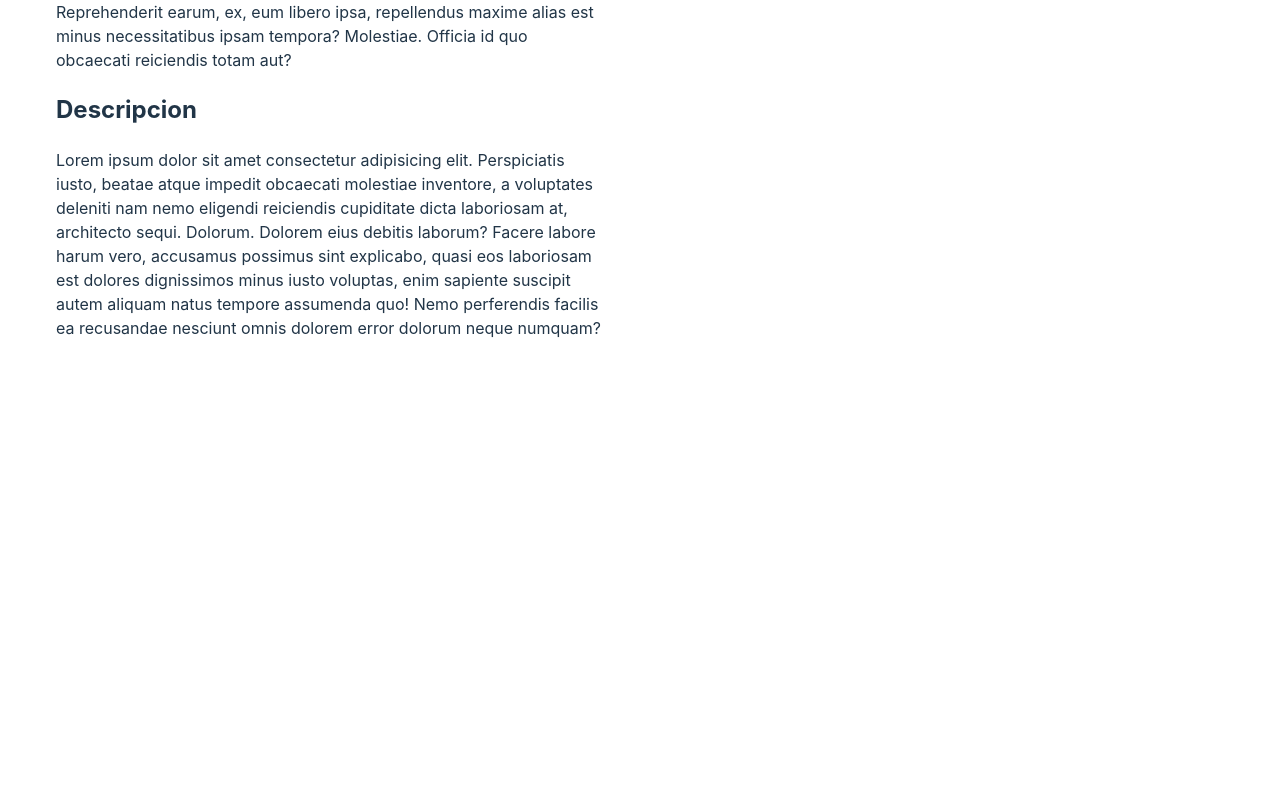
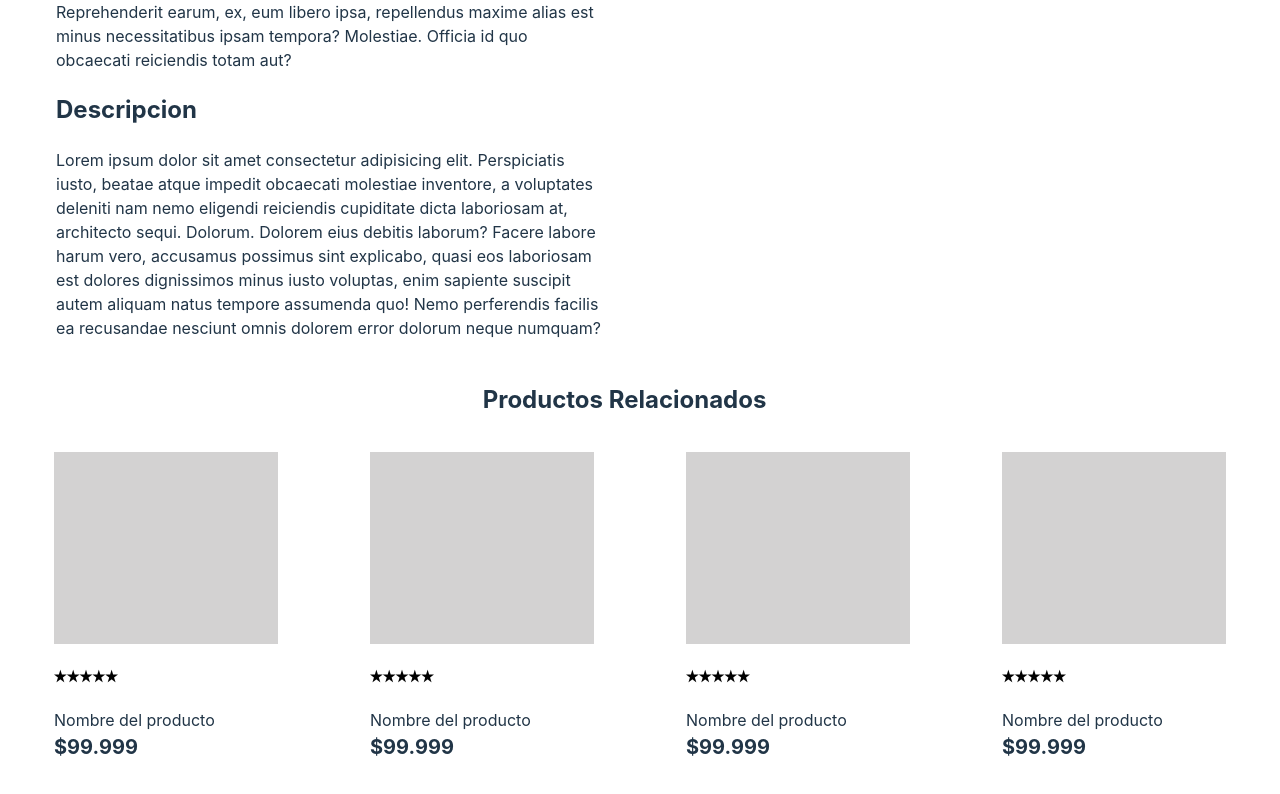
Before and after one commit to jrivas0710/Ventoverso_2, a React (Vite) app: page / in a window 1280 px wide. Shown: the part 1204-1998 px from the top of the page. Before the commit the page ends 1560 px from the top, so only its background shows below. Built offline with nearby package versions, Linux system fonts and the light colour scheme.

Commit message:
argegue componente productos relacionados

```diff
--- /dev/null
+++ b/src/components/productosRelacionados/ProductosRelacionados.css
@@ -0,0 +1,65 @@
+
+
+
+
+.productosRelacionados{
+
+    display: flex;
+    width: 100%;
+    justify-content: space-around;
+    position: relative;
+    padding-top: 3rem;
+    margin-bottom: 4rem;
+    position: relative;
+    margin-top: 4rem;
+
+
+}
+
+.productos-relacionados > div {
+
+    height: 13rem;
+    width: 15rem;
+    margin-top: 2rem;
+
+}
+
+.producto{
+    background-color: rgb(211, 210, 210);
+    height: 12rem;
+    width: 14rem;
+
+
+}
+
+
+.ranking{
+
+    width: 4rem;
+    height: 4rem;
+    margin: 0;
+    padding: 0;
+}
+
+.nombre-producto{
+
+    text-align: start;
+
+}
+.precio{
+    font-size: 20px;
+    font-weight: bold;
+
+}
+
+.nombre-precio-ranking{
+    display: flex;
+    flex-direction: column;
+}
+
+.texto-productos-relacionados{
+    position: absolute;
+    bottom: 96%;
+    right: 40%;
+    margin: 0 auto
+}
--- /dev/null
+++ b/src/components/productosRelacionados/ProductosRelacionados.tsx
@@ -0,0 +1,55 @@
+import './ProductosRelacionados.css'
+
+
+export const ProductosRelacionados= () => {
+
+    return (
+        <>
+
+
+            <div className='productosRelacionados'>
+
+
+
+                    <h2 className='texto-productos-relacionados'>Productos Relacionados</h2>
+
+                <div>
+                    <div className='producto'></div>
+                    <div className='nombre-precio-ranking'>
+                        <img src="images/estrellas.png" alt="ranking" className='ranking' />
+                        <span className='nombre-producto'>Nombre del producto</span>
+                        <span className='precio'>$99.999</span>
+                    </div>
+                </div>
+
+                <div>
+                    <div className='producto'></div>
+                    <div className='nombre-precio-ranking'>
+                        <img src="images/estrellas.png" alt="ranking" className='ranking' />
+                        <span className='nombre-producto'>Nombre del producto</span>
+                        <span className='precio'>$99.999</span>
+                    </div>
+                </div>
+
+                <div>
+                    <div className='producto'></div>
+                    <div className='nombre-precio-ranking'>
+                        <img src="images/estrellas.png" alt="ranking" className='ranking' />
+                        <span className='nombre-producto'>Nombre del producto</span>
+                        <span className='precio'>$99.999</span>
+                    </div>
+                </div>
+
+                <div>
+                    <div className='producto'></div>
+                    <div className='nombre-precio-ranking'>
+                        <img src="images/estrellas.png" alt="ranking" className='ranking' />
+                        <span className='nombre-producto'>Nombre del producto</span>
+                        <span className='precio'>$99.999</span>
+                    </div>
+                </div>
+
+
+            </div>
+        </>)
+}
--- a/src/pages/PaginaProducto.tsx
+++ b/src/pages/PaginaProducto.tsx
@@ -5,6 +5,7 @@ import './PaginaProducto.css'
 import { Header } from "../components/header/Header"
 import { ImagenesProducto } from "../components/imagenesProducto/ImagenesProducto"
 import { DetalleProducto } from "../components/detalleProducto/DetalleProducto"
+import { ProductosRelacionados } from "../components/productosRelacionados/ProductosRelacionados"
 
 
 
@@ -19,6 +20,7 @@ export const PaginaProducto= () => {
     <EncabezadoProducto/>
     <ImagenesProducto/>
     <DetalleProducto/>
+    <ProductosRelacionados/>
 
 
 
```
